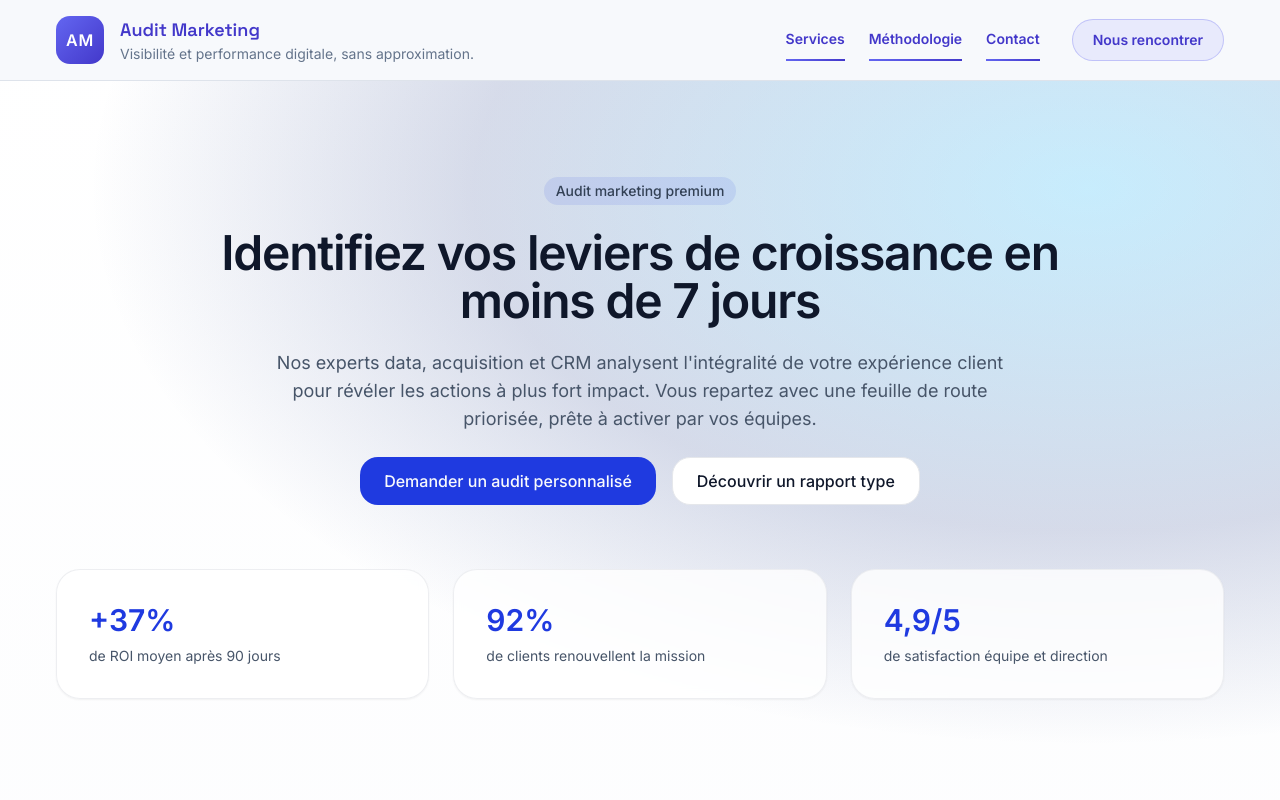
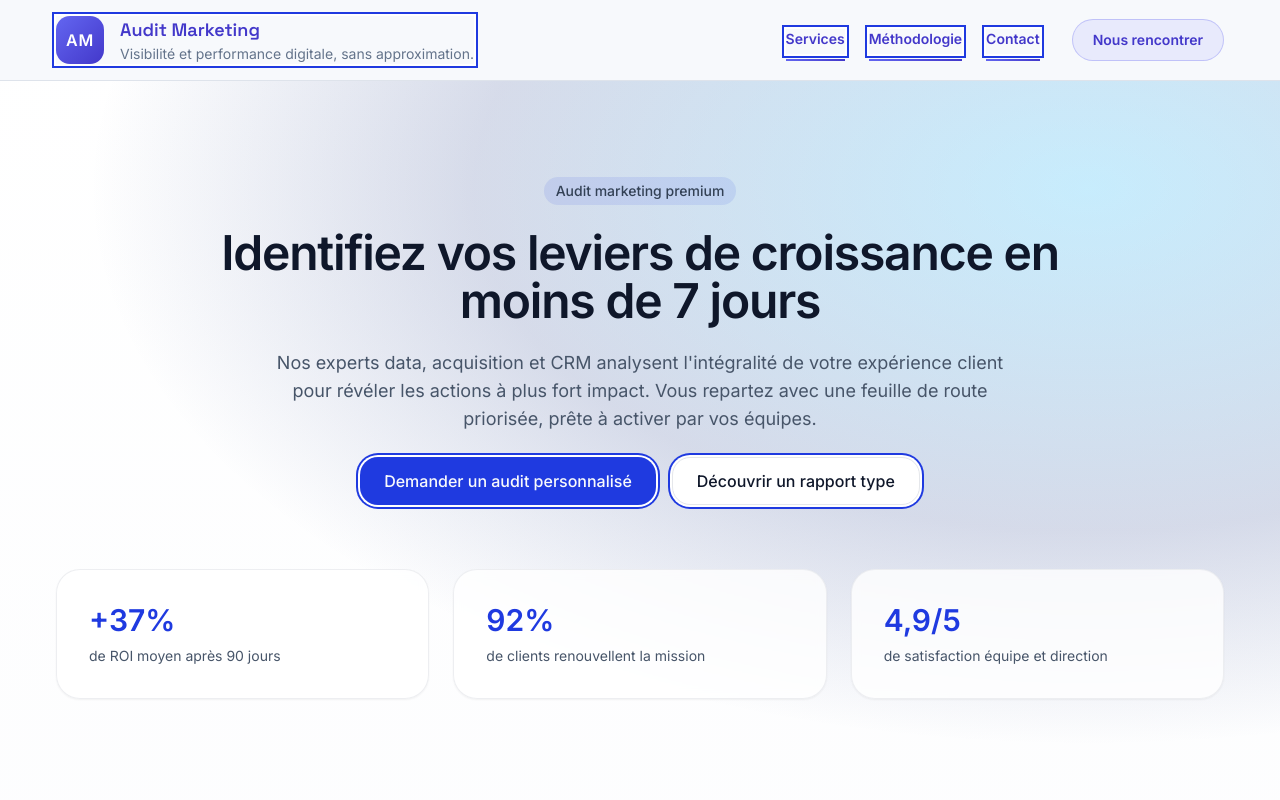
Before and after one commit to TechHumain/Projet_Site_Marketing, a Next.js app in the folder frontend/: page / in a window 1280 px wide. Shown: the top 800 px of the page. Built offline with nearby package versions, Linux system fonts and the light colour scheme.

Commit message:
Fix focus-visible selector syntax

```diff
--- a/frontend/app/globals.css
+++ b/frontend/app/globals.css
@@ -138,6 +138,6 @@
   }
 }
 
-:where(button, a).[class*="focus-visible"] {
+:where(button, a)[class*="focus-visible"] {
   @apply ring-2 ring-primary ring-offset-2;
 }
```
